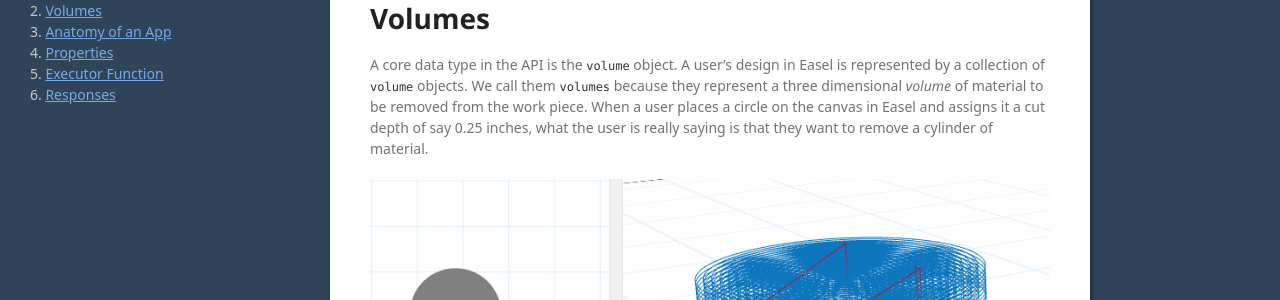
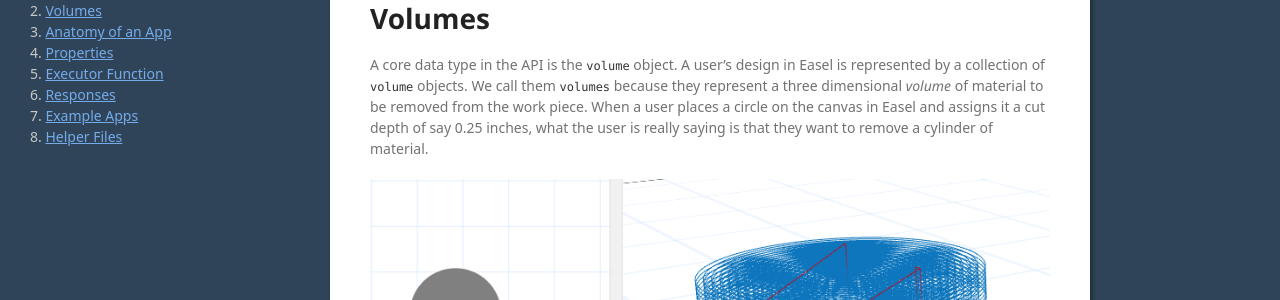
Before and after one commit to inventables/easel-dev, a Jekyll site: the page built from index.md, in a window 1280 px wide. Shown: the part 243-543 px from the top of the page. Built offline with Jekyll 4.4.1, drawn with Linux system fonts in a browser that asks for light colours; some web fonts are replaced.

Commit message:
Add sidebar links for apps and helpers

```diff
--- a/_data/navigation.yml
+++ b/_data/navigation.yml
@@ -11,3 +11,7 @@ nav:
     url: '#executor-function'
   - title: Responses
     url: '#responses'
+  - title: Example Apps
+    url: '#example-apps'
+  - title: Helper Files
+    url: '#helper-files'
--- a/index.md
+++ b/index.md
@@ -216,7 +216,7 @@ If your app is able to function properly and produce output, it should invoke th
 
 **Removing volumes:** If you want to remove a volume from the original design, pass the `id` of the existing volume with no shape or cut data
 
-# Example Apps
+# <a name="example-apps"></a> Example Apps
 
 ## Real Apps Using API version 2.0:
 
@@ -226,7 +226,7 @@ If your app is able to function properly and produce output, it should invoke th
 
 Some [play apps](https://github.com/inventables/easel-example-apps) can be found on github.
 
-# Helper Files
+# <a name="helper-files"></a> Helper Files
 
 We are working on extending the API to add several useful helper functions to support things like bounding boxes, clipping volumes against each other, and converting from SVG to volume objects. In the mean time, some of these functions can be accessed by adding thef iles in the following gist as app dependencies:
 
```
